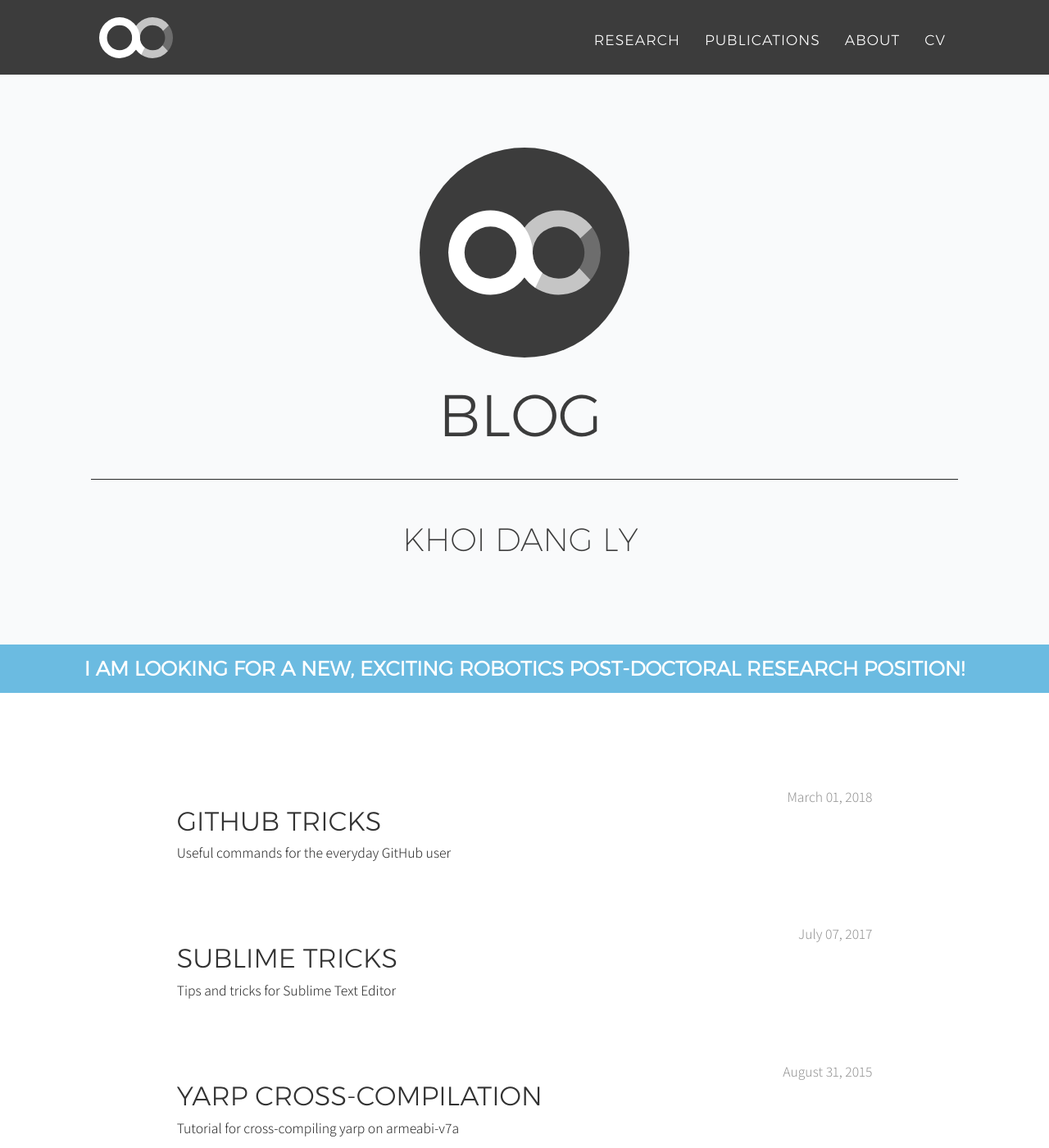
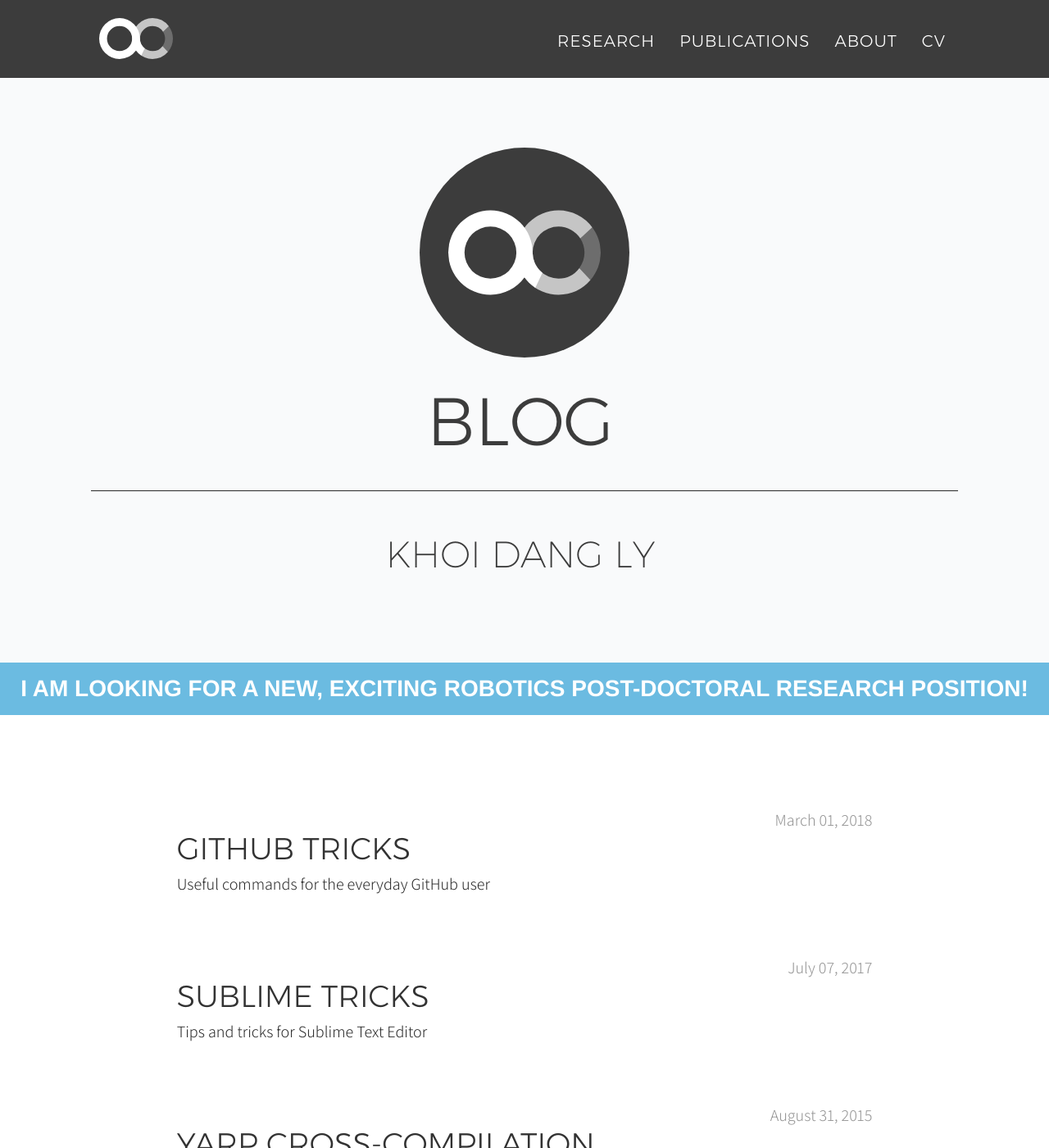
Before and after one commit to KhoiDLy/KhoiDLy.github.io, a Jekyll site: the page built from blog.html, in a window 1280 px wide and 1400 px high. Shown: the whole window at 82% size. Built offline with Jekyll 4.4.1, drawn with Linux system fonts in a browser that asks for light colours; nearby versions of some CDN libraries; some web fonts are replaced.

Commit message:
Update main.css

```diff
--- a/_includes/css/main.css
+++ b/_includes/css/main.css
@@ -24,7 +24,7 @@ Class prefix        .col-xs-        .col-sm-    .col-md-    .col-lg-    .col-xl-
 @font-face {
     font-family: 'Montserrat';
     src: url("{{ site.baseurl }}/fonts/Montserrat-Regular.otf") format("opentype");
-    font-weight: 100;
+    font-weight: 700;
 }
 
 @font-face {
@@ -42,7 +42,7 @@ Class prefix        .col-xs-        .col-sm-    .col-md-    .col-lg-    .col-xl-
 body {
     position: relative;
     overflow-x: hidden;
-    font-size: 17.5px;
+    font-size: 20px;
     font-family: 'Assistant', sans-serif;
     line-height: 1.429;
     color: #{{ site.color.articletext }};
```
